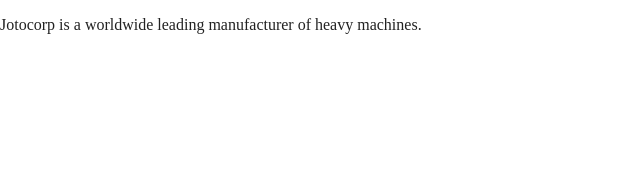
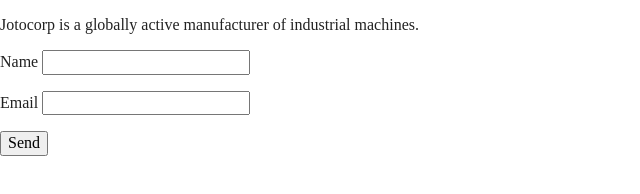
Before and after one commit to tilsammans/jotocorp, a website built with Parcel: page index.html in a window 1280 px wide. Shown: the whole page, without its empty margins (0-640 px from the left). Built offline with nearby package versions, Linux system fonts and the light colour scheme.

Commit message:
add a form

```diff
--- a/index.html
+++ b/index.html
@@ -24,7 +24,20 @@
 
 <body>
 
-  <p>Jotocorp is a worldwide leading manufacturer of heavy machines.</p>
+  <p>Jotocorp is a globally active manufacturer of industrial machines.</p>
+
+  <form name="contact" netlify>
+  <p>
+    <label>Name <input type="text" name="name" /></label>
+  </p>
+  <p>
+    <label>Email <input type="email" name="email" /></label>
+  </p>
+  <p>
+    <button type="submit">Send</button>
+  </p>
+</form>
+
   <script src="js/vendor/modernizr-3.11.2.min.js"></script>
   <script src="js/plugins.js"></script>
   <script src="js/main.js"></script>
```
